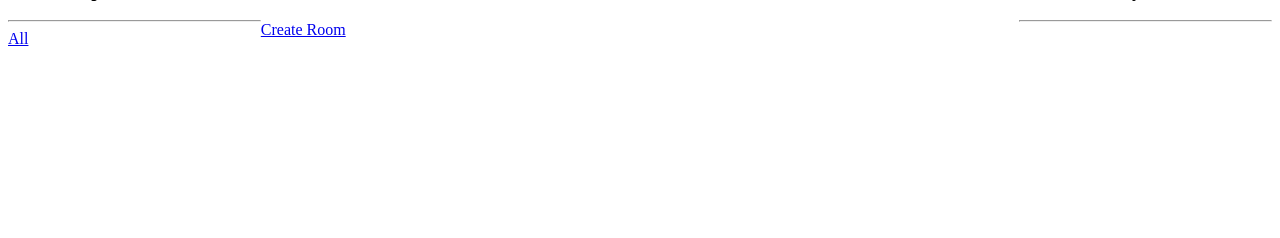
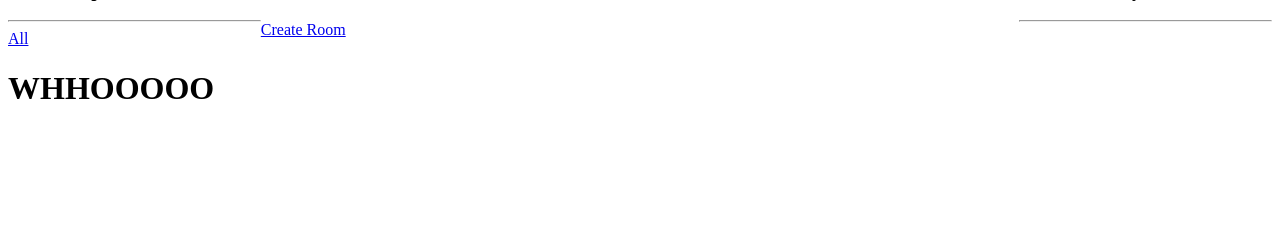
Before and after one commit to IseFalo/studybud-code-along, a Django app: template studybud/templates/home.html in a window 1280 px wide. Shown: the part 176-414 px from the top of the page. Run offline with Django 4.2, Linux system fonts and the light colour scheme; the template is opened without the code that fills it, so the values that code supplies are empty.

Commit message:
added whooo to main.html

```diff
--- a/studybud/templates/main.html
+++ b/studybud/templates/main.html
@@ -22,5 +22,6 @@
     {% block content %}
 
     {% endblock content %}
+    <h1>WHHOOOOO</h1>
 </body>
 </html>
```
